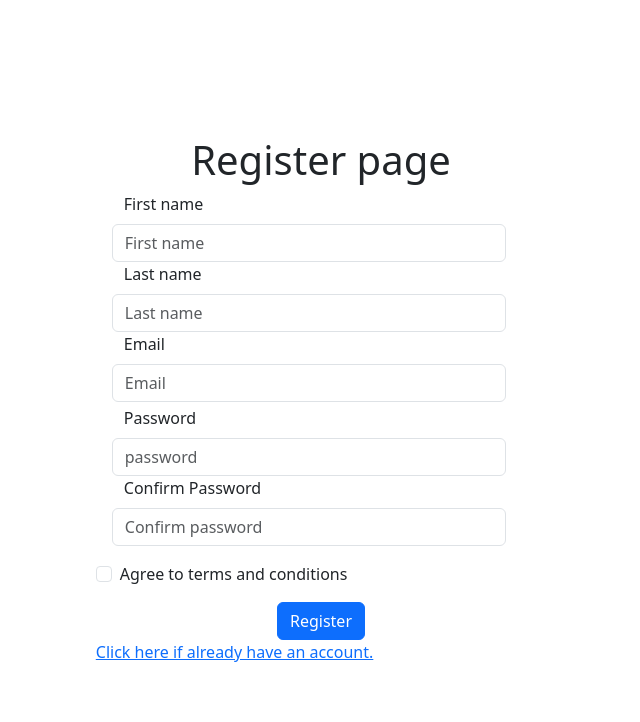
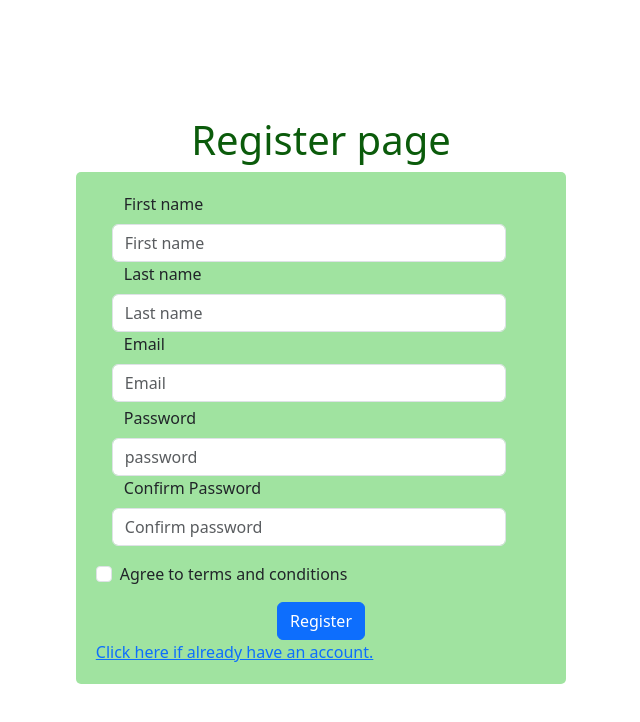
Before and after one commit to SelvakumarBoominathan/CleanEase-FrontEnd, a React (Vite) app: page /Registerpage in a window 1280 px wide. Shown: the top 722 px of the page, without its empty margins (319-959 px from the left). Built offline with nearby package versions, Linux system fonts and the light colour scheme.

Commit message:
styles applied to register page

```diff
--- a/src/_components/_Registerpage/Registerpage-styles.css
+++ b/src/_components/_Registerpage/Registerpage-styles.css
@@ -4,3 +4,13 @@
   display: grid;
   place-items: center;
 }
+
+.Form-Register {
+  background-color: rgb(160, 227, 160);
+  padding: 20px;
+  border-radius: 5px;
+}
+
+h1 {
+  color: rgb(11, 91, 11);
+}
--- a/src/_components/_Registerpage/Registerpage.jsx
+++ b/src/_components/_Registerpage/Registerpage.jsx
@@ -22,7 +22,12 @@ const Registerpage = () => {
   return (
     <Container className="d-flex flex-column justify-content-center align-items-center vh-100 w-90">
       <h1>Register page</h1>
-      <Form noValidate validated={validated} onSubmit={handleSubmit}>
+      <Form
+        className="Form-Register"
+        noValidate
+        validated={validated}
+        onSubmit={handleSubmit}
+      >
         <Row className="mb-1 mx-3 d-grid align-items-center">
           <Form.Group
             as={Row}
@@ -56,7 +61,7 @@ const Registerpage = () => {
           <Form.Group
             as={Row}
             className="col-md-12"
-            controlId="validationCustom03"
+            controlId="validationCustom05"
           >
             <Form.Label>Email</Form.Label>
             <Form.Control
@@ -90,7 +95,7 @@ const Registerpage = () => {
             className="col-md-12"
             controlId="validationCustom04"
           >
-            <Form.Label className="w-50">Confirm Password</Form.Label>
+            <Form.Label className="w-70">Confirm Password</Form.Label>
             <Form.Control
               required
               type="password"
```
